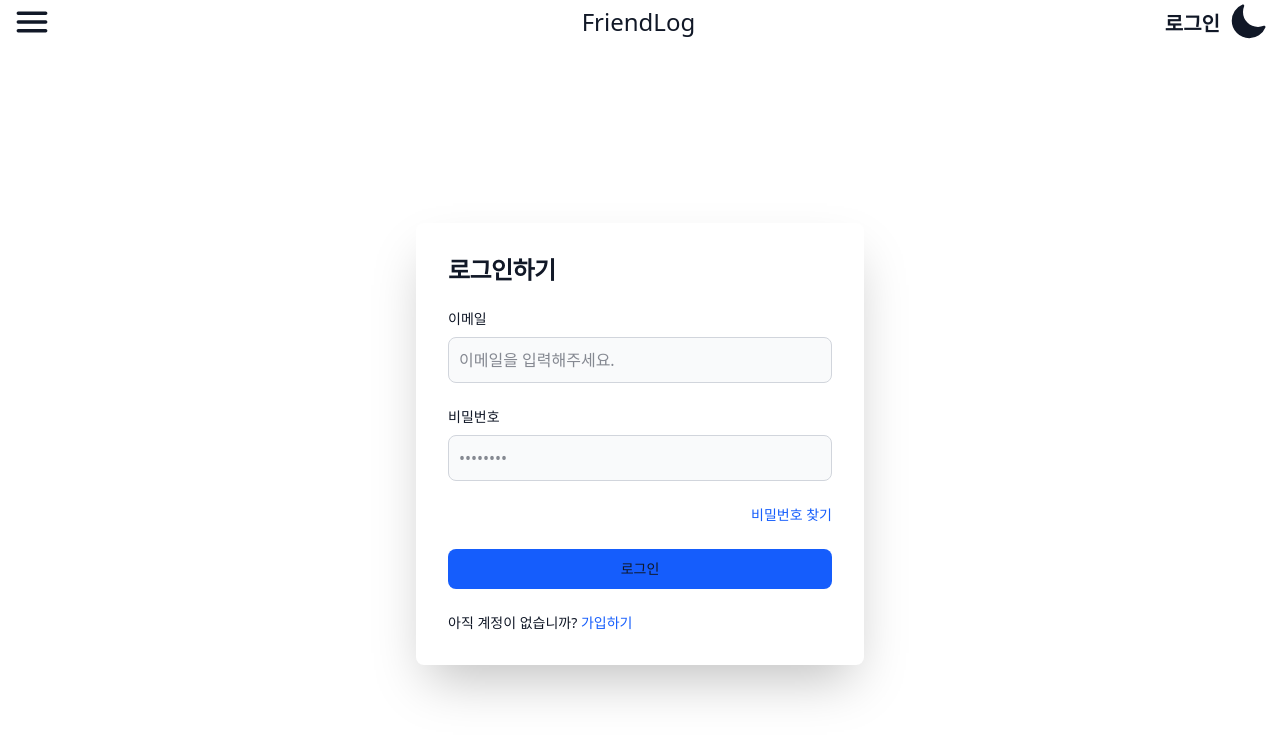
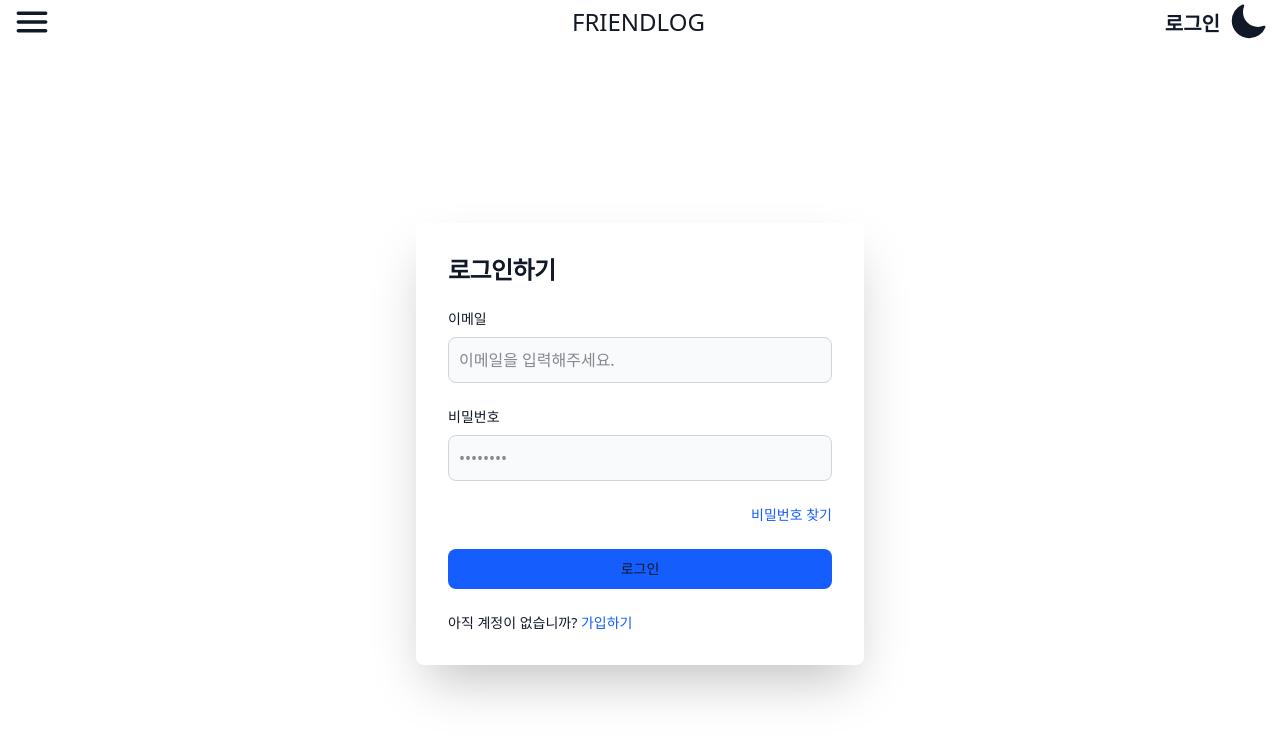
Before and after one commit to woong3e/friendLog, a React (Vite) app: page /login in a window 1280 px wide. Shown: the top 738 px of the page. Built offline with nearby package versions, Linux system fonts and the light colour scheme; no server answers.

Commit message:
feat: 메타태그 설정

```diff
--- a/index.html
+++ b/index.html
@@ -13,7 +13,15 @@
       media="(prefers-color-scheme: dark)"
       id="theme-color-meta"
     />
-    <title>Friend Log</title>
+<meta property="og:title" content="FRIENDLOG">
+<meta property="og:description" content="FRIENDLOG">
+<meta property="og:image" content="https://fdngliaptbsfvxvygvgi.supabase.co/storage/v1/object/public/friendlog/public-assets/1756556110914.jpg">
+<meta property="og:url" content="https://friendlogwondang.vercel.app/">
+<meta property="og:type" content="website">
+<meta property="og:site_name" content="FRIENDLOG">
+<meta property="og:locale" content="ko_KR">
+
+    <title>FRIENDLOG</title>
   </head>
   <body>
     <div id="root"></div>
--- a/package.json
+++ b/package.json
@@ -25,6 +25,7 @@
     "react-apexcharts": "^1.9.0",
     "react-dom": "^18",
     "react-dropzone": "^14.3.8",
+    "react-helmet-async": "^2.0.5",
     "react-rating-stars-component": "^2.2.0",
     "react-router-dom": "^7.5.2",
     "tailwindcss": "^4.1.4",
--- a/src/components/Header.tsx
+++ b/src/components/Header.tsx
@@ -47,7 +47,7 @@ const Header = () => {
         to="/"
         className="flex justify-center items-center text-xl hover:cursor-default h-full"
       >
-        <p className="hover:cursor-pointer text-2xl ml-15">FriendLog</p>
+        <p className="hover:cursor-pointer text-2xl ml-15">FRIENDLOG</p>
       </Link>
       <div className="flex mr-2 h-full justify-end">
         <div className="flex items-center mr-2" ref={avatarMenuRef}>
--- a/src/main.tsx
+++ b/src/main.tsx
@@ -1,13 +1,16 @@
 import { StrictMode } from 'react';
 import { createRoot } from 'react-dom/client';
 import { BrowserRouter } from 'react-router-dom';
+import { HelmetProvider } from 'react-helmet-async';
 import App from './App';
 import './index.css';
 
 createRoot(document.getElementById('root')!).render(
   <StrictMode>
     <BrowserRouter>
-      <App />
+      <HelmetProvider>
+        <App />
+      </HelmetProvider>
     </BrowserRouter>
   </StrictMode>
 );
--- a/src/pages/ToastViewer.tsx
+++ b/src/pages/ToastViewer.tsx
@@ -12,6 +12,7 @@ export interface Post {
 
 import Viewer from '@toast-ui/editor/dist/toastui-editor-viewer';
 import '../styles/custom-toast-editor-dark.css';
+import { Helmet } from 'react-helmet-async';
 import supabase from '../utils/supabase';
 import { useEffect, useRef, useState } from 'react';
 import { useNavigate, useParams } from 'react-router-dom';
@@ -41,6 +42,8 @@ const ToastViewer = () => {
     nickname,
     created_at,
     isEdit,
+    contentSummary,
+    thumbnailUrl,
     setTitle,
     setContent,
     setImageUrlArr,
@@ -135,6 +138,22 @@ const ToastViewer = () => {
 
   return (
     <>
+      <Helmet>
+        <title>{title ? `${title} - FRIENDLOG` : 'FRIENDLOG'}</title>
+        <meta property="og:title" content={title || 'FRIENDLOG'} />
+        <meta
+          property="og:description"
+          content={contentSummary || 'FRIENDLOG'}
+        />
+        <meta
+          property="og:image"
+          content={
+            thumbnailUrl ||
+            'https://fdngliaptbsfvxvygvgi.supabase.co/storage/v1/object/public/friendlog/public-assets/1756556110914.jpg'
+          }
+        />
+        <meta property="og:url" content={window.location.href} />
+      </Helmet>
       <div
         className="flex flex-col px-2 mx-auto md:w-3xl my-3 relative"
       >
```
Also changed, not shown: 1 other file (tests, documents, lock files or other folders).
